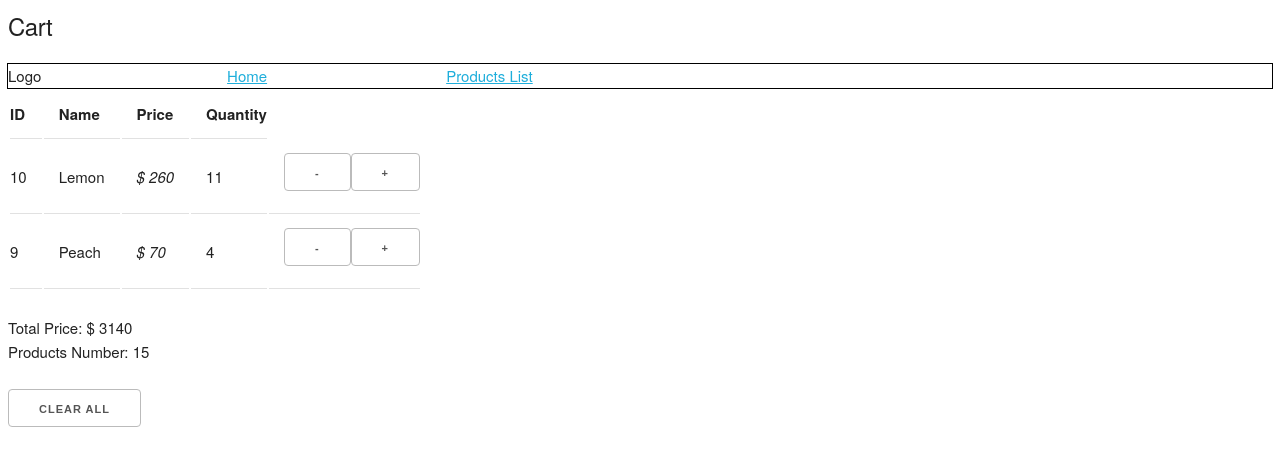
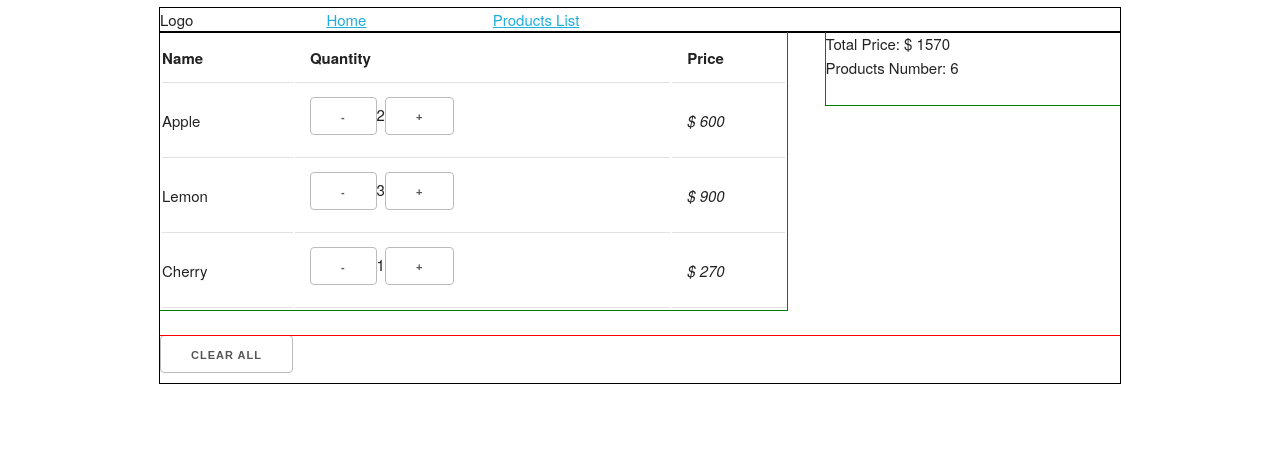
Before and after one commit to giu2000/FruitsStore, a React (Create React App) app in the folder fruits_store/: page /cart in a window 1280 px wide. Shown: the top 466 px of the page. Built offline with nearby package versions, Linux system fonts and the light colour scheme; data requests are answered from the project's data file.

Commit message:
refactore cart page

```diff
--- a/fruits_store/db.json
+++ b/fruits_store/db.json
@@ -63,18 +63,28 @@
   ],
   "cart": [
     {
-      "id": "10",
+      "id": "2",
+      "name": "Apple",
+      "description": "Description",
+      "price": "200",
+      "quantity": 2,
+      "productTotalPrice": 600
+    },
+    {
+      "id": "3",
       "name": "Lemon",
       "description": "Description",
-      "price": "260",
-      "quantity": 11
+      "price": "300",
+      "quantity": 3,
+      "productTotalPrice": 900
     },
     {
-      "id": "9",
-      "name": "Peach",
+      "id": "4",
+      "name": "Cherry",
       "description": "Description",
-      "price": "70",
-      "quantity": 4
+      "price": "270",
+      "quantity": 1,
+      "productTotalPrice": 270
     }
   ]
 }
--- a/fruits_store/src/components/Cart.js
+++ b/fruits_store/src/components/Cart.js
@@ -31,17 +31,26 @@ import Navbar, { homeConfig, productListConfig} from './Navbar';
 //Component Empty Cart
 const EmptyCart = ({pathLink, text}) => {
     return(
-        <>
-            <p>{EMPTY_CART}</p>
-            <p>{BACK_TO_PRODUCTS_LIST}</p>
-            <CustomLink  pathLink={pathLink} text={text}/>
-        </>
+        <div className='container'>
+            <div className='row' style={{outline: '1px solid black', display:'grid'}}>
+                <p style={{textAlign: 'center'}}>{EMPTY_CART}</p>
+                <CustomLink
+                    pathLink={pathLink}
+                    text={text}
+                    style={{textAlign: 'center'}}
+                />
+            </div>
+        </div>
     )
 }
 
 EmptyCart.propTypes = {
     pathLink: PropTypes.string.isRequired,
     text: PropTypes.string
+}
+
+const notEmptycart = () => {
+
 }
 
 export default class Cart extends React.Component{
@@ -53,26 +62,25 @@ export default class Cart extends React.Component{
     componentDidMount(){
         this.props.fetchCartProducts()
     }
-
     componentDidUpdate(prevProps){
         if(this.props.cart.isEmpty !== prevProps.cart.isEmpty){
             this.props.fetchCartProducts()
         }
     }
+    renderTable = products => {
 
-    renderTable = products => {
         return(
             products.map((product, index) => {
                 return(
                     <tr key={product.id + index}>
-                        <td>{product.id}</td>
                         <td>{product.name}</td>
-                        <td><i>$ {product.price}</i></td>
-                        <td>{product.quantity}</td>
+
                         <td>
                            <Button onClick={() => this.props.removeProductFromCart(product)} text={remove_from_cart_symbol} ></Button>
+                            <span>{product.quantity}</span>
                            <Button onClick={() => this.props.addProductToCart(product)} text={add_to_cart_symbol} ></Button>
                        </td>
+                        <td><i>$ {product.productTotalPrice}</i></td>
                    </tr>
                )
             })
@@ -83,29 +91,33 @@ export default class Cart extends React.Component{
         const { cart: { isLoading, error, products, totalPrice, counter } } = this.props;
         return(
             <div>
-                <TitlePage title={CART_PAGE_NAME} />
+
                 <Navbar firstConfig={homeConfig} secondConfig={productListConfig}/>
                 {isLoading && <Loading />}
                 {error && <ErrorComponent />}
 
                 {products.length === 0 ?
                     <EmptyCart pathLink={products_list} text={BACK_TO_PRODUCTS_LIST_LINK} />
-                    : <div>
-                        <table>
+                    : <div className='container' style={{outline:'1px solid black'}}>
+                        <div className='row' style={{outline: '1px solid red'}}>
+                            <table className='eight columns' style={{outline:'1px solid green'}}>
                                 <thead>
                                     <tr>
-                                <th>{PRODUCT_ID}</th>
                                         <th>{PRODUCT_NAME}</th>
+                                        <th>{PRODUCT_QUANTITY}</th>
                                         <th>{PRODUCT_PRICE}</th>
-                                <th>{PRODUCT_QUANTITY}</th>
                                     </tr>
                                 </thead>
                                 <tbody>
-                                { this.renderTable(products)}
+                                    {this.renderTable(products)}
                                 </tbody>
                             </table>
+                            <div className='four columns' style={{outline: '1px solid green'}}>
                                 <div>{`${TOTAL_PRICE}: $ ${totalPrice}`}</div>
                                 <CartProductsCounter counter={counter} />
+                            </div>
+                        </div>
+
                         <Button onClick={() => this.props.removeAllProductsFromCart(products)} text={DELETE_ALL}/>
                         <br />
                     </div>
--- a/fruits_store/src/components/CustomLink.js
+++ b/fruits_store/src/components/CustomLink.js
@@ -1,10 +1,10 @@
 import React from 'react';
 import PropTypes from 'prop-types';
-import { Link } from "react-router-dom";
+import { Link, NavLink } from "react-router-dom";
 
-const CustomLink = ({ pathLink, text }) => {
+const CustomLink = ({ pathLink, text, style}) => {
     return (
-        <Link to={pathLink}>{text}</Link>
+        <NavLink to={pathLink} style={style}>{text} </NavLink>
     )
 }
 
--- a/fruits_store/src/components/Navbar.js
+++ b/fruits_store/src/components/Navbar.js
@@ -28,6 +28,7 @@ export const productListConfig = {
 
 let Navbar = ({firstConfig, secondConfig}) => {
             return (
+                <div className='container'>
                     <div className='row' style={{ outline: '1px solid black' }}>
                         <div className='two columns'>Logo</div>
                         <div className='two columns'>
@@ -36,7 +37,7 @@ let Navbar = ({firstConfig, secondConfig}) => {
                         <div className='seven columns'>
                             <CustomLink pathLink={secondConfig.pathLink} text={secondConfig.text} />
                         </div>
-
+                    </div>
                 </div>
             )
 
--- a/fruits_store/src/state/cart-state/actions/addProductToCart.js
+++ b/fruits_store/src/state/cart-state/actions/addProductToCart.js
@@ -30,17 +30,19 @@ const addProductToCartError = error => {
 const addProductToCart = (product, quantityChoosen) => (dispatch, getState) => {
     const { cart: { products } } = getState();
     const index = getCartProductIndex(products, product.id);
-    let endpoint, method, qty, qtyToAdd;
+    let endpoint, method, qty, qtyToAdd, prdctTotalPrc;
     dispatch(addProductToCartRequest());
     if(index > -1){
         endpoint = `${baseUrlCart}/${product.id}`;
         method = 'PUT';
         qty = products[index].quantity;
+        prdctTotalPrc = products[index].productTotalPrice
     }
     else {
         endpoint = baseUrlCart;
         method = 'POST';
         qty = 0;
+        prdctTotalPrc = 0
     }
     qtyToAdd = quantityChoosen ? parseInt(quantityChoosen[product.name]) : 1
     fetch(endpoint, {
@@ -51,10 +53,12 @@ const addProductToCart = (product, quantityChoosen) => (dispatch, getState) => {
         },
         body: JSON.stringify({
             ...product,
-            quantity: qty + qtyToAdd
+            quantity: qty + qtyToAdd,
+            productTotalPrice: prdctTotalPrc + qtyToAdd * product.price
         })
     })
     .then(response => {
+        console.log('productTotalPrice', product.productTotalPrice)
         dispatch(addProductToCartSuccess());
 
     })
--- a/fruits_store/src/state/cart-state/actions/removeProductFromCart.js
+++ b/fruits_store/src/state/cart-state/actions/removeProductFromCart.js
@@ -35,6 +35,7 @@ const removeProductFromCart = product => (dispatch, getState) => {
     const endpoint = `${baseUrlCart}/${product.id}`;
     const method = products[index].quantity > 1 ? 'PUT' : 'DELETE';
     let  qty;
+    let prdctTotalPrc;
 
     dispatch(removeProductFromCartRequest());
 
@@ -44,6 +45,7 @@ const removeProductFromCart = product => (dispatch, getState) => {
 
     if(products[index].quantity > 1){
         qty = products[index].quantity
+        prdctTotalPrc = products[index].productTotalPrice
     }
 
     fetch(endpoint, {
@@ -55,7 +57,8 @@ const removeProductFromCart = product => (dispatch, getState) => {
         body: JSON.stringify(
             {
                 ...product,
-                quantity: qty - 1
+                quantity: qty - 1,
+                productTotalPrice: prdctTotalPrc - product.price
             }
         )
     })
--- a/fruits_store/src/styles/style.css
+++ b/fruits_store/src/styles/style.css
@@ -1,7 +1,6 @@
 .app{
     width: 100%;
     height: 100vh;
-    /* background-image: url(C:\Users\Giulia\Desktop\Giochi\FruitsStore\fruits_store\hp_background.png); */
     background-color: brown;
     display: flex;
     justify-content: center;
```
Lines whose indentation alone changed are shown as unchanged.
